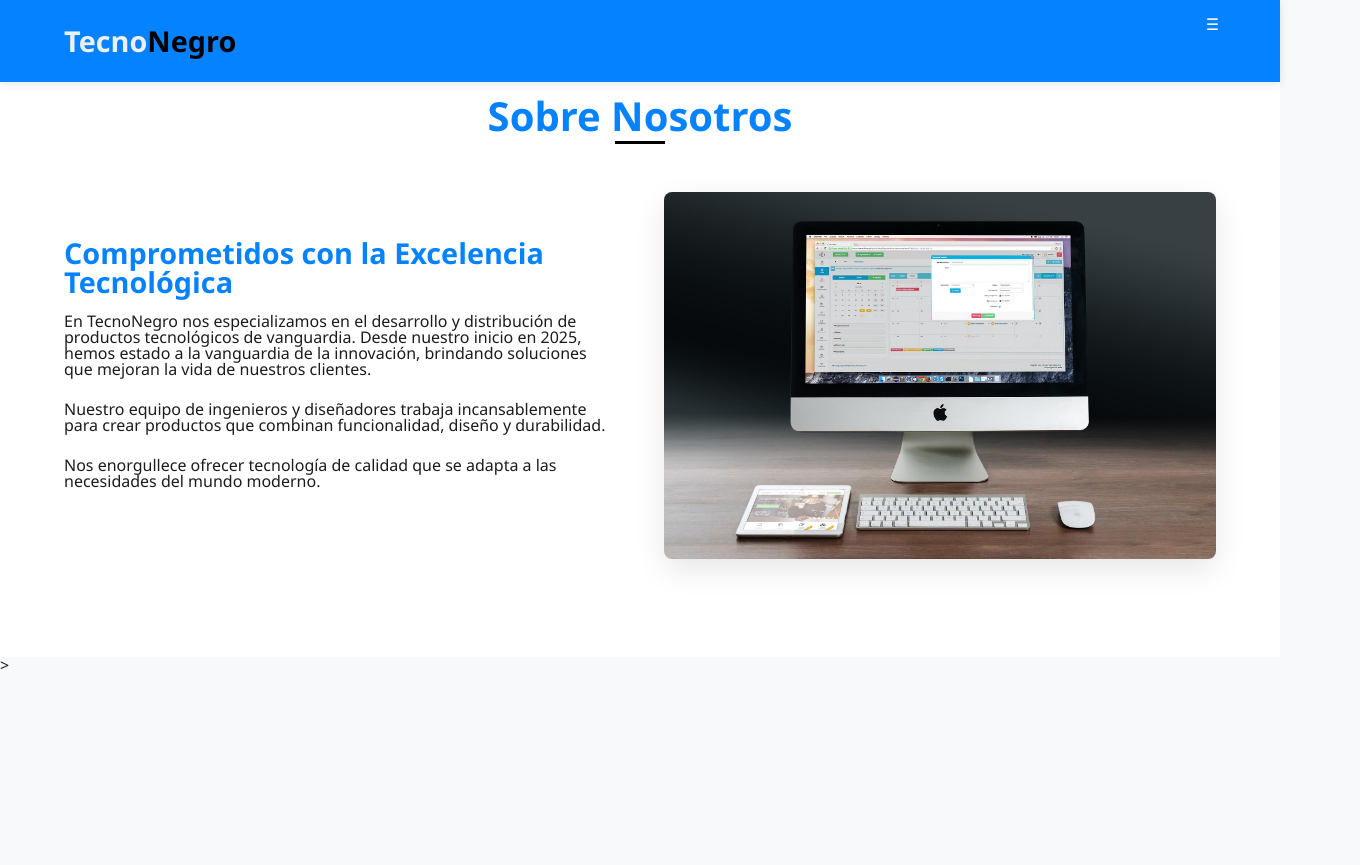
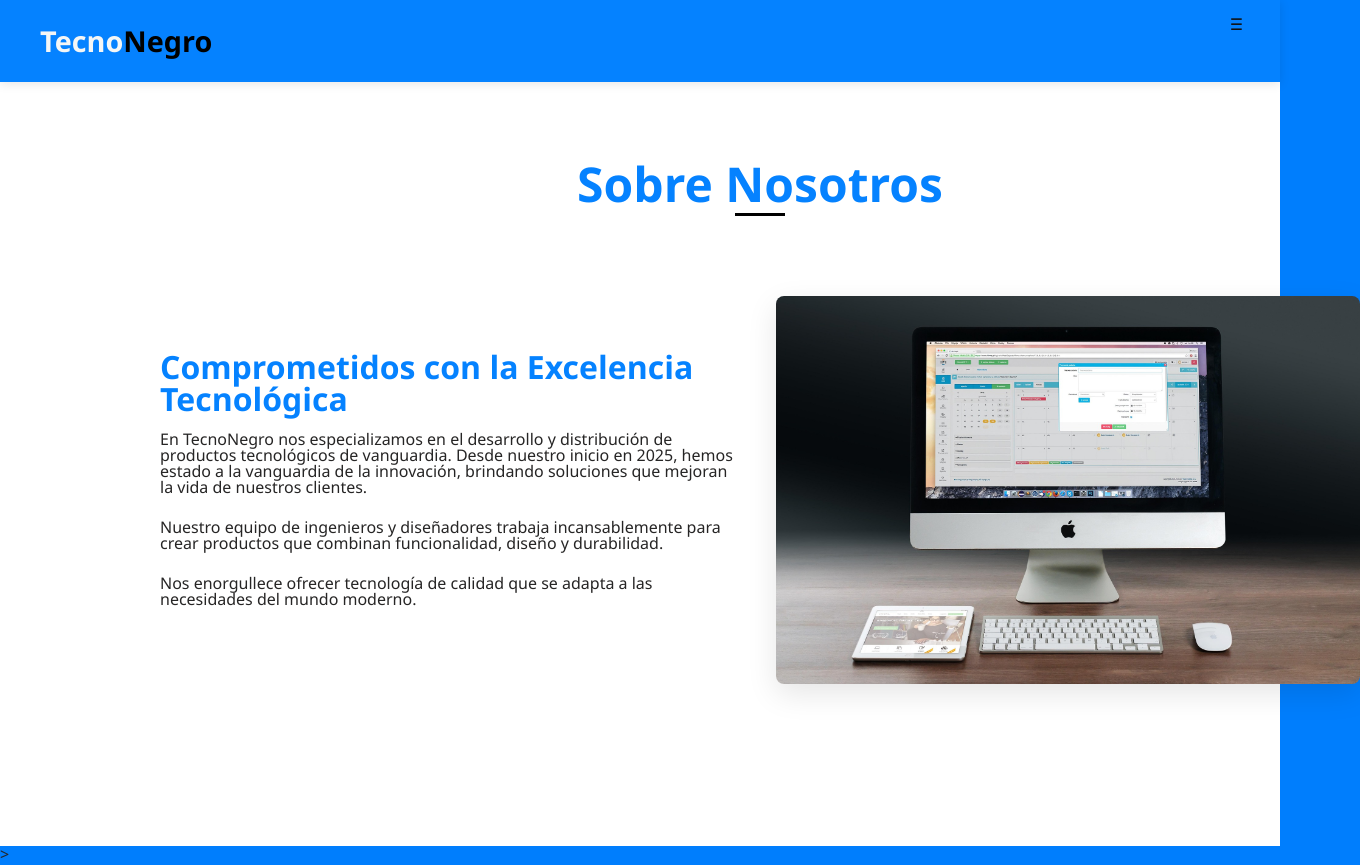
Before and after one commit to SaSa2829/nego, a plain HTML site: page nosotros.html in a window 1280 px wide. Shown: the whole page, 1360 px wide, since content can reach past the window. Before the commit the page ends 800 px from the top, so only its background shows below. Drawn offline with Linux system fonts and the light colour scheme.

Commit message:
Add files via upload

```diff
--- a/nosotros.html
+++ b/nosotros.html
@@ -16,7 +16,7 @@
     <header>
         <div class="container">
             <div class="header-content">
-                <a href="#" class="logo">Tecno<span>Negro</span></a>
+                <a href="index.html" class="logo">Tecno<span>Negro</span></a>
                 <details>
                     <summary>&#9776;</summary>
                     <nav>
--- a/style.css
+++ b/style.css
@@ -1,15 +1,15 @@
 /* Reset y estilos base */
 
 * {
-    margin: 0;
-    padding: 0;
+    margin: 0px;
+    padding: 0px;
     box-sizing: border-box;
     font-family: 'Segoe UI', Tahoma, Geneva, Verdana, sans-serif;
 }
 
 body {
-    background-color: #f8f9fa;
-    color: #1b1b1bfe;
+    background-color: #007efd;
+    color: #252424fe;
     line-height: 1.0;
 }
 
@@ -20,7 +20,7 @@ body {
     --primary-color: #0582ff;
     --secondary-color: #000000;
     --accent-color: #e74c3c;
-    --light-color: #ecf0f1;
+    --light-color: #f4f6f6;
     --dark-color: #212529;
     --transition: all 0.1s ease;
 }
@@ -30,7 +30,7 @@ body {
 
 header {
     background-color: var(--primary-color);
-    color: white;
+    color: rgb(17, 16, 16);
     padding: 1rem 0;
     position: fixed;
     width: 100%;
@@ -40,7 +40,7 @@ header {
 }
 
 .container {
-    width: 90%;
+    width: 200%;
     max-width: 1200px;
     margin: 0 auto;
 }
@@ -74,10 +74,10 @@ nav ul li {
 }
 
 nav ul li a {
-    color: var(--light-color);
-    text-decoration: none;
+    color: var(black);
+    text-decoration: underline;
     font-weight: 600;
-    transition: var(--transition);
+    transition: var(--transition 0.1s);
     padding: 0.5rem 0.5rem;
     border-radius: 10px;
 }
@@ -100,7 +100,7 @@ details:not([open]) {
 
 summary {
     background: #0582ff;
-    text-align: right;
+    text-align: left;
     list-style: none;
 }
 
@@ -110,7 +110,7 @@ summary {
 .hero {
     height: 100vh;
     background: linear-gradient(rgba(0, 0, 0, 0.7), rgba(0, 0, 0, 0.7)), url('https://storage.googleapis.com/workspace-0f70711f-8b4e-4d94-86f1-2a93ccde5887/image/5c6cfa01-d87f-4393-9832-614933cf4ca6.png') no-repeat center center/cover;
-    color: white;
+    color: rgb(249, 249, 249);
     display: flex;
     align-items: center;
     text-align: center;
@@ -156,17 +156,17 @@ summary {
 /* Sobre Nosotros */
 
 .about {
-    padding: 6rem 0;
+    padding: 10rem;
     background-color: white;
 }
 
 .section-title {
     text-align: center;
-    margin-bottom: 3rem;
+    margin-bottom: 5rem;
 }
 
 .section-title h2 {
-    font-size: 2.5rem;
+    font-size: 3rem;
     color: var(--primary-color);
     position: relative;
     display: inline-block;
@@ -187,7 +187,7 @@ summary {
 .about-content {
     display: flex;
     align-items: center;
-    gap: 3rem;
+    gap: 2rem;
 }
 
 .about-text {
@@ -195,7 +195,7 @@ summary {
 }
 
 .about-text h3 {
-    font-size: 1.8rem;
+    font-size: 2rem;
     margin-bottom: 1rem;
     color: var(--primary-color);
 }
@@ -225,7 +225,7 @@ summary {
 .products-grid {
     display: grid;
     grid-template-columns: repeat(auto-fit, minmax(300px, 1fr));
-    gap: 2rem;
+    gap: 10rem;
 }
 
 .product-card {
@@ -371,7 +371,7 @@ summary {
 
 footer {
     background-color: var(--primary-color);
-    color: white;
+    color: rgb(255, 255, 255);
     padding: 3rem 0;
     text-align: center;
 }
```
Also changed, not shown: contacto.html (+1 -1 lines), index.html (+1 -1 lines), productos.html (+14 -1 lines), 1 other file.
